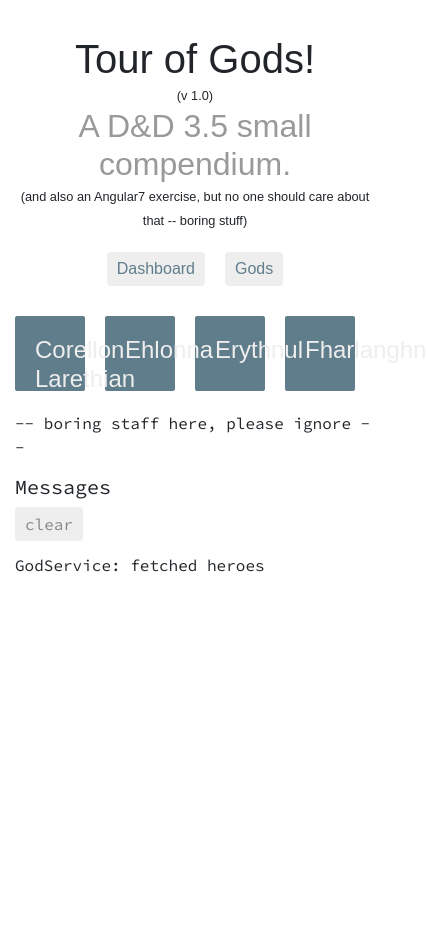
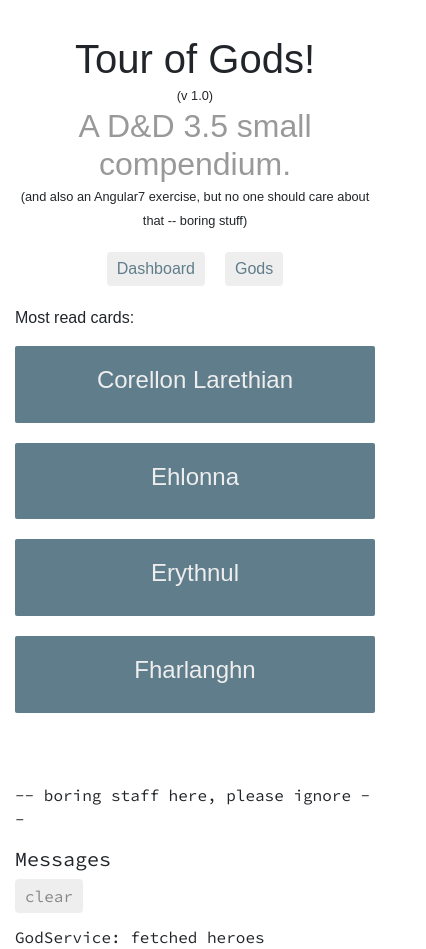
Before and after one commit to vkytefree/tour-of-gods, an Angular app: page /dashboard in a window 390 px wide. Shown: the whole page, 426 px wide, since content can reach past the window. Before the commit the page ends 844 px from the top, so only its background shows below. Built offline with nearby package versions, Linux system fonts and the light colour scheme; a web font is replaced by a local one.

Commit message:
Fixed some style error, fixed bootstrap grid

```diff
--- a/src/app/app.component.html
+++ b/src/app/app.component.html
@@ -18,6 +18,10 @@
   <div class="row">
     <div class="col-12">
       <router-outlet></router-outlet>
+    </div>
+  </div>
+  <div class="row">
+    <div class="col-12 message-div">
       <app-messages></app-messages>
     </div>
   </div>
--- a/src/app/dashboard/dashboard.component.css
+++ b/src/app/dashboard/dashboard.component.css
@@ -1,12 +1,4 @@
 /* DashboardComponent's private CSS styles */
-[class*='col-'] {
-  float: left;
-  padding-right: 20px;
-  padding-bottom: 20px;
-}
-[class*='col-']:last-of-type {
-  padding-right: 0;
-}
 a {
   text-decoration: none;
 }
@@ -21,42 +13,16 @@ h3 {
 h4 {
   position: relative;
 }
-.grid {
-  margin: 0;
-}
-.col-1-4 {
-  width: 25%;
-}
 .module {
   padding: 20px;
   text-align: center;
   color: #eee;
-  max-height: 120px;
-  min-width: 120px;
   background-color: #607d8b;
   border-radius: 2px;
+  margin-bottom: 20px;
 }
 .module:hover {
   background-color: #eee;
   cursor: pointer;
   color: #607d8b;
 }
-.grid-pad {
-  padding: 10px 0;
-}
-.grid-pad > [class*='col-']:last-of-type {
-  padding-right: 20px;
-}
-@media (max-width: 600px) {
-  .module {
-    font-size: 10px;
-    max-height: 75px; }
-}
-@media (max-width: 1024px) {
-  .grid {
-    margin: 0;
-  }
-  .module {
-    min-width: 60px;
-  }
-}
--- a/src/app/dashboard/dashboard.component.html
+++ b/src/app/dashboard/dashboard.component.html
@@ -1,5 +1,6 @@
-<div class="grid grid-pad">
-  <a *ngFor="let god of gods" class="col-1-4"
+<p>Most read cards:</p>
+<div class="row grid grid-pad">
+  <a *ngFor="let god of gods" class="col-12 col-sm-12 col-md-3 col-lg-3 col-xl-3"
      routerLink="/detail/{{god.id}}">
     <div class="module god">
       <h4>{{god.name}}</h4>
--- a/src/app/gods/gods.component.html
+++ b/src/app/gods/gods.component.html
@@ -1,6 +1,6 @@
 <div class="row">
-  <div *ngFor="let god of gods; let i = index" class="col-4 margin-bottom">
-    <div class="card" style="width: 18rem;">
+  <div *ngFor="let god of gods; let i = index" class="col-12 col-sm-12 col-md-4 margin-bottom">
+    <div class="card">
       <img class="card-img-top" src="assets/gods-img/{{god.pic}}" alt="Card image cap">
       <div class="card-body">
         <small>{{ god.alignment }}</small>
```
